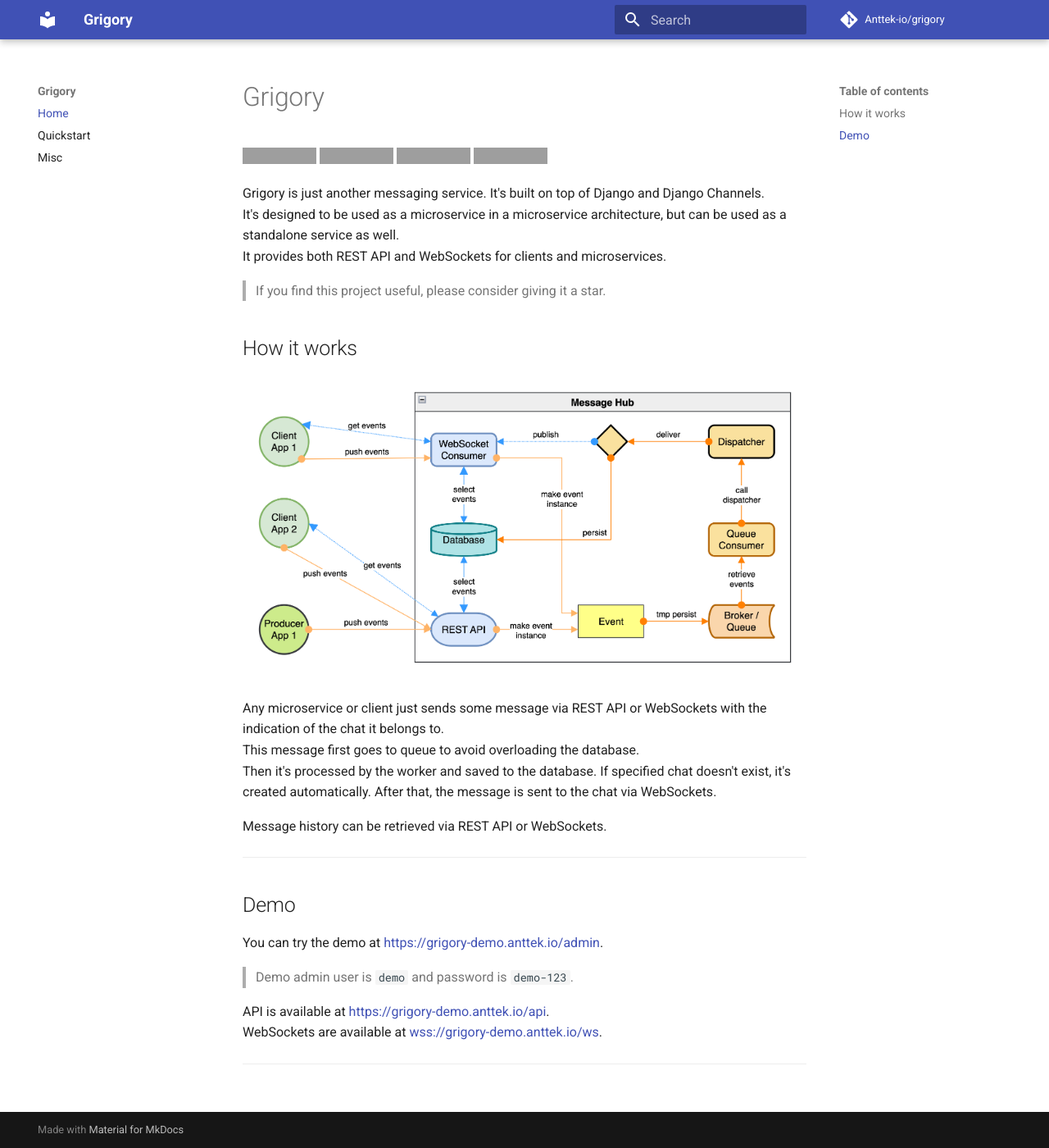
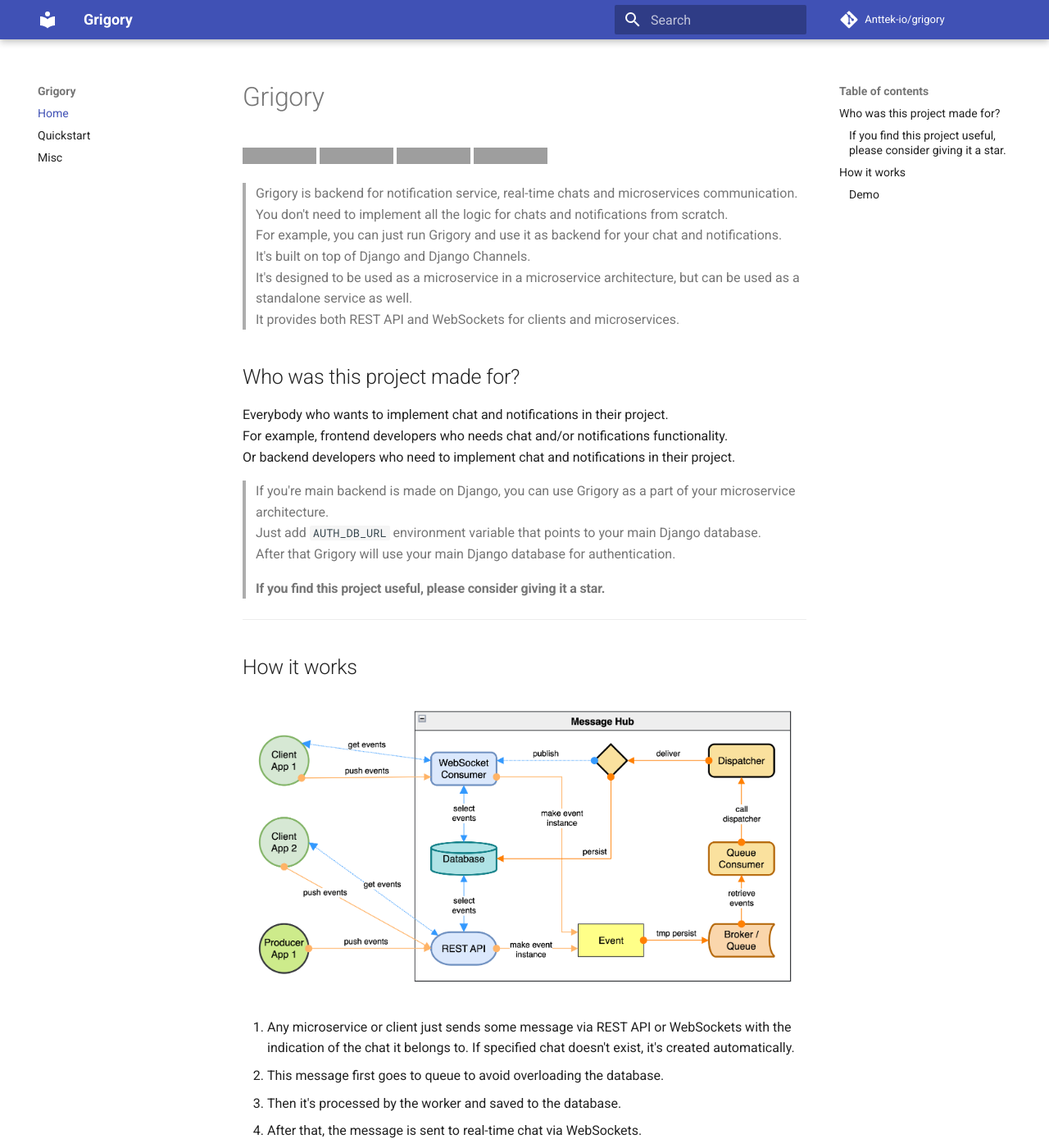
Before and after one commit to Anttek-io/grigory, an MkDocs documentation site: the page built from docs/index.md, in a window 1280 px wide and 1400 px high. Shown: the whole window at 82% size. Built offline with MkDocs 1.6.1 and Material for MkDocs 9.7.7, drawn with Linux system fonts in a browser that asks for light colours; comment, search, counter and statistics services are not loaded; grey boxes are pictures that could not be loaded.

Commit message:
updated docs

```diff
--- a/docs/index.md
+++ b/docs/index.md
@@ -5,27 +5,41 @@
 [![Docker Image Size (latest semver)](https://img.shields.io/docker/image-size/harleyking/grigory?sort=semver)](https://hub.docker.com/r/harleyking/grigory)
 [![Docker Pulls](https://img.shields.io/docker/pulls/harleyking/grigory)](https://hub.docker.com/r/harleyking/grigory)
 
-Grigory is just another messaging service. It's built on top of Django and Django Channels.
+> Grigory is backend for notification service, real-time chats and microservices communication.
+You don't need to implement all the logic for chats and notifications from scratch.
+For example, you can just run Grigory and use it as backend for your chat and notifications.
+It's built on top of Django and Django Channels.
 It's designed to be used as a microservice in a microservice architecture,
 but can be used as a standalone service as well.
 It provides both REST API and WebSockets for clients and microservices.
 
-> If you find this project useful, please consider giving it a star.
+## Who was this project made for?
+
+Everybody who wants to implement chat and notifications in their project.
+For example, frontend developers who needs chat and/or notifications functionality.
+Or backend developers who need to implement chat and notifications in their project.
+> If you're main backend is made on Django, you can use Grigory as a part of your microservice architecture.
+> Just add `AUTH_DB_URL` environment variable that points to your main Django database.
+> After that Grigory will use your main Django database for authentication.
+
+> #### If you find this project useful, please consider giving it a star.
+
+---
 
 ## How it works
 
 ![screenshot](media/scheme.png)
 
-Any microservice or client just sends some message via REST API or WebSockets with the indication of the chat it belongs to.
-This message first goes to queue to avoid overloading the database.
-Then it's processed by the worker and saved to the database. If specified chat doesn't exist, it's created automatically.
-After that, the message is sent to the chat via WebSockets.
+1. Any microservice or client just sends some message via REST API or WebSockets
+with the indication of the chat it belongs to.
+If specified chat doesn't exist, it's created automatically.
+2. This message first goes to queue to avoid overloading the database.
+3. Then it's processed by the worker and saved to the database.
+4. After that, the message is sent to real-time chat via WebSockets.
 
 Message history can be retrieved via REST API or WebSockets.
 
----
-
-## Demo
+### Demo
 
 You can try the demo at [https://grigory-demo.anttek.io/admin](https://grigory-demo.anttek.io/admin).
 
@@ -33,5 +47,3 @@
 
 API is available at [https://grigory-demo.anttek.io/api](https://grigory-demo.anttek.io/api).
 WebSockets are available at [wss://grigory-demo.anttek.io/ws](wss://grigory-demo.anttek.io/ws).
-
----
```
Also changed, not shown: README.md (+31 -28 lines).
